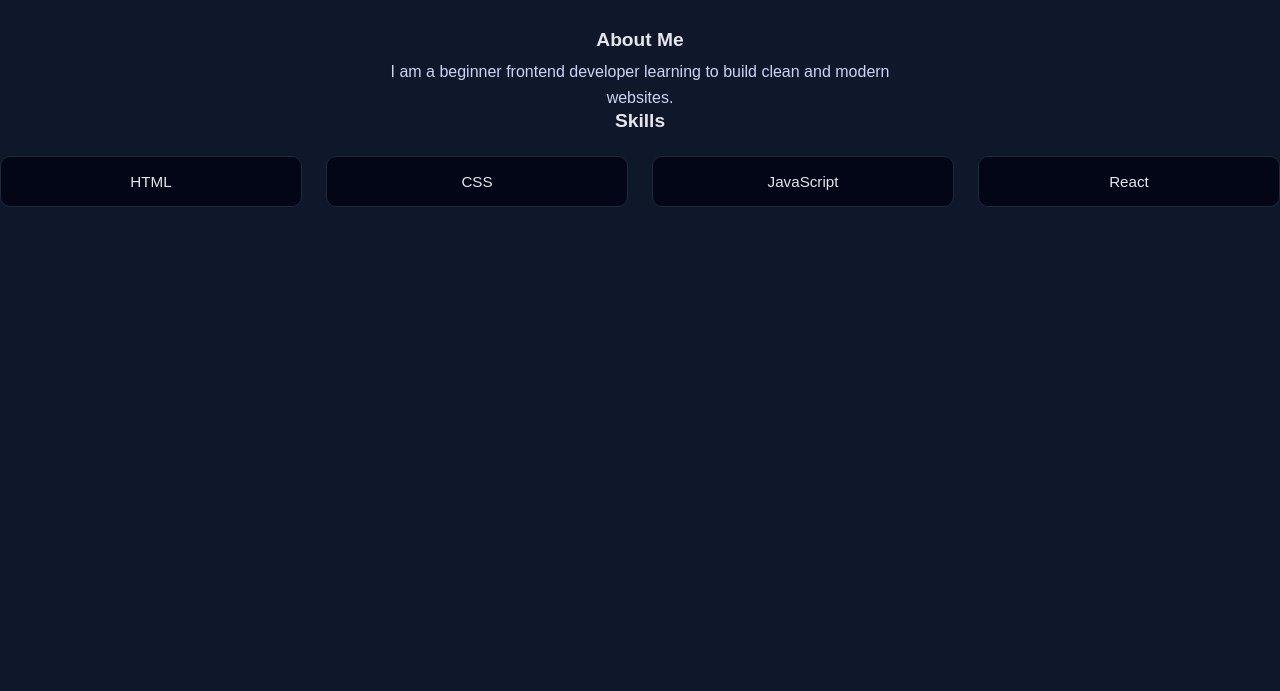
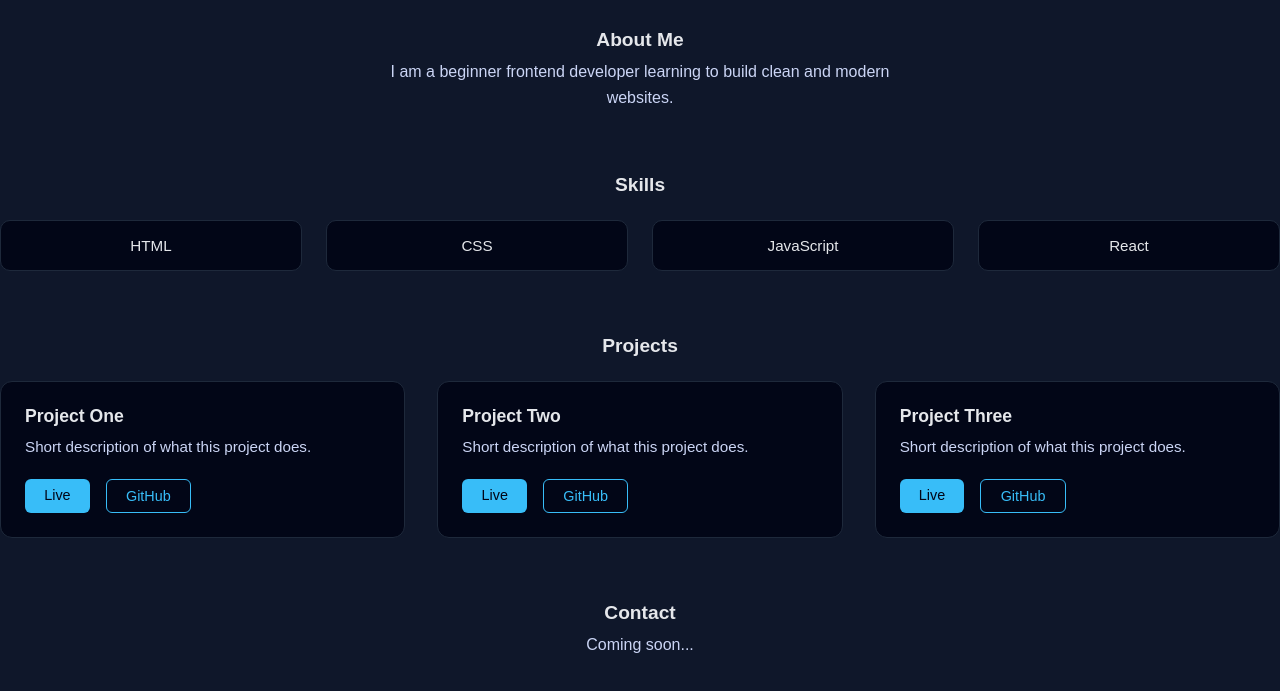
Before and after one commit to OmnitriX-7/Portfolio, a plain HTML site: page index.html in a window 1280 px wide. Shown: the part 209-900 px from the top of the page. Drawn offline with Linux system fonts and the light colour scheme.

Commit message:
Add projects section, cards, buttons, and improve spacing

```diff
--- a/index.html
+++ b/index.html
@@ -8,6 +8,7 @@
 </head>
 <body>
 
+    <!-- NAVBAR -->
     <nav class="navbar">
         <div class="nav-logo">Bilir</div>
         <ul class="nav-links">
@@ -18,13 +19,18 @@
         </ul>
     </nav>
 
+    <!-- MAIN CONTENT -->
     <div class="container">
+
+        <!-- HERO / HEADER -->
         <header>
             <h1>Bilir Goyari</h1>
             <h2>Frontend Developer</h2>
         </header>
 
         <main>
+
+            <!-- ABOUT -->
             <section id="about">
                 <h3>About Me</h3>
                 <p>
@@ -33,6 +39,7 @@
                 </p>
             </section>
 
+            <!-- SKILLS -->
             <section id="skills">
                 <h3>Skills</h3>
                 <div class="skills-grid">
@@ -42,6 +49,51 @@
                     <div class="skill-card">React</div>
                 </div>
             </section>
+
+            <!-- PROJECTS -->
+            <section id="projects">
+                <h3>Projects</h3>
+
+                <div class="projects-grid">
+                    <div class="project-card">
+                        <h4>Project One</h4>
+                        <p>Short description of what this project does.</p>
+
+                        <div class="project-links">
+                            <a href="#" class="btn" target="_blank">Live</a>
+                            <a href="#" class="btn btn-outline" target="_blank">GitHub</a>
+                        </div>
+                    </div>
+
+
+                    <div class="project-card">
+                        <h4>Project Two</h4>
+                        <p>Short description of what this project does.</p>
+
+                        <div class="project-links">
+                            <a href="#" class="btn" target="_blank">Live</a>
+                            <a href="#" class="btn btn-outline" target="_blank">GitHub</a>
+                        </div>
+                    </div>
+
+                    <div class="project-card">
+                        <h4>Project Three</h4>
+                        <p>Short description of what this project does.</p>
+
+                        <div class="project-links">
+                            <a href="#" class="btn" target="_blank">Live</a>
+                            <a href="#" class="btn btn-outline" target="_blank">GitHub</a>
+                        </div>
+                    </div>
+                </div>
+            </section>
+
+            <!-- CONTACT (placeholder for later) -->
+            <section id="contact">
+                <h3>Contact</h3>
+                <p>Coming soon...</p>
+            </section>
+
         </main>
     </div>
 
--- a/style.css
+++ b/style.css
@@ -7,6 +7,10 @@
 
 html {
     scroll-behavior: smooth;
+}
+
+section {
+    margin-bottom: 4rem;
 }
 
 
@@ -116,3 +120,70 @@ section p {
     transform: translateY(-4px);
     border-color: #38bdf8;
 }
+
+.projects-grid {
+    display: grid;
+    grid-template-columns: repeat(auto-fit, minmax(260px, 1fr));
+    gap: 2rem;
+    margin-top: 1.5rem;
+}
+
+.project-card {
+    padding: 1.5rem;
+    background: #020617;
+    border: 1px solid #1e293b;
+    border-radius: 12px;
+
+    text-align: left;
+
+    transition: transform 0.25s ease, border-color 0.25s ease;
+}
+
+.project-card h4 {
+    margin-bottom: 0.5rem;
+    font-size: 1.1rem;
+}
+
+.project-card p {
+    font-size: 0.95rem;
+    line-height: 1.6;
+    color: #cbd5f5;
+}
+
+.project-card:hover {
+    transform: translateY(-6px);
+    border-color: #38bdf8;
+}
+
+.project-links {
+    display: flex;
+    gap: 1rem;
+    margin-top: 1.2rem;
+}
+
+.btn {
+    padding: 0.5rem 1.2rem;
+    background: #38bdf8;
+    color: #020617;
+    text-decoration: none;
+    font-size: 0.9rem;
+    border-radius: 6px;
+    font-weight: 500;
+
+    transition: background 0.2s ease, transform 0.2s ease;
+}
+
+.btn:hover {
+    background: #0ea5e9;
+    transform: translateY(-2px);
+}
+
+.btn-outline {
+    background: transparent;
+    color: #38bdf8;
+    border: 1px solid #38bdf8;
+}
+
+.btn-outline:hover {
+    background: rgba(56, 189, 248, 0.1);
+}
```
